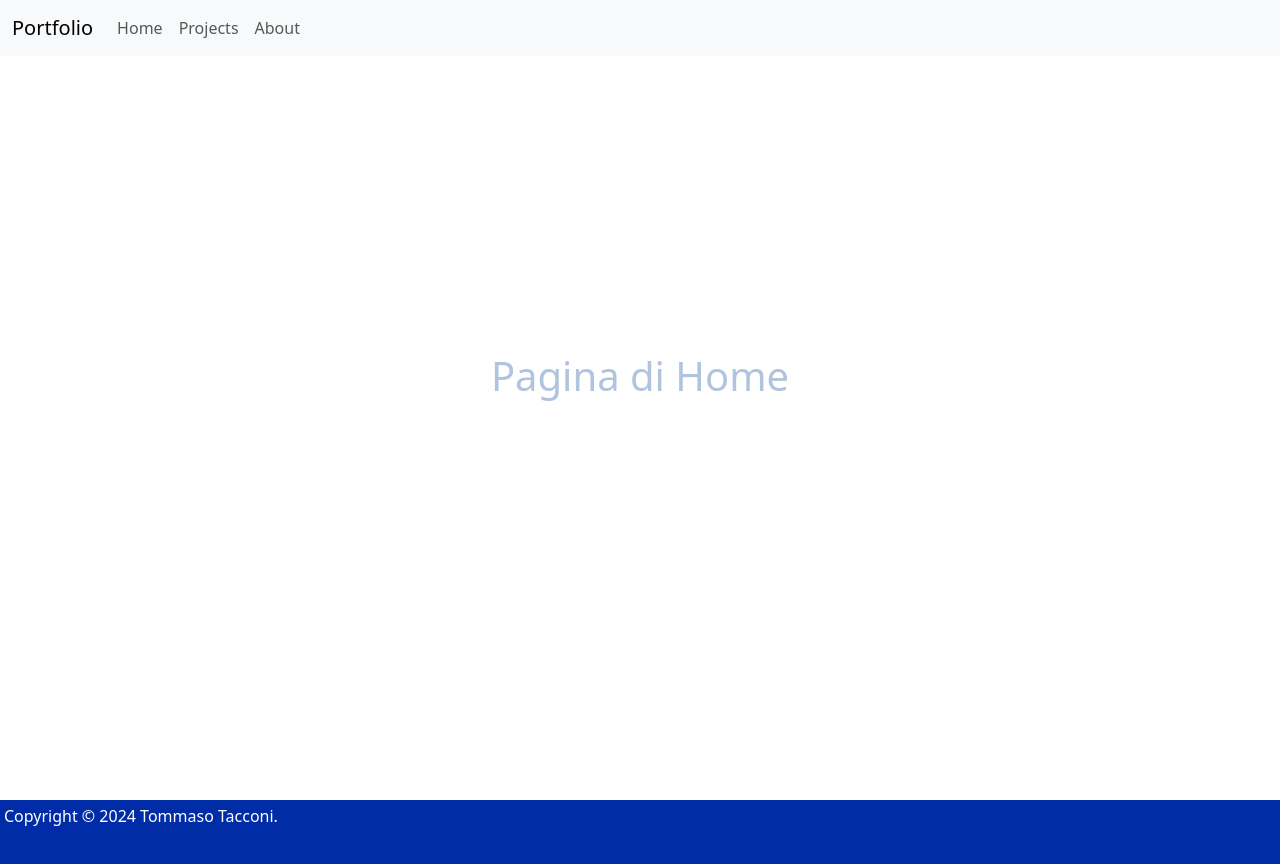
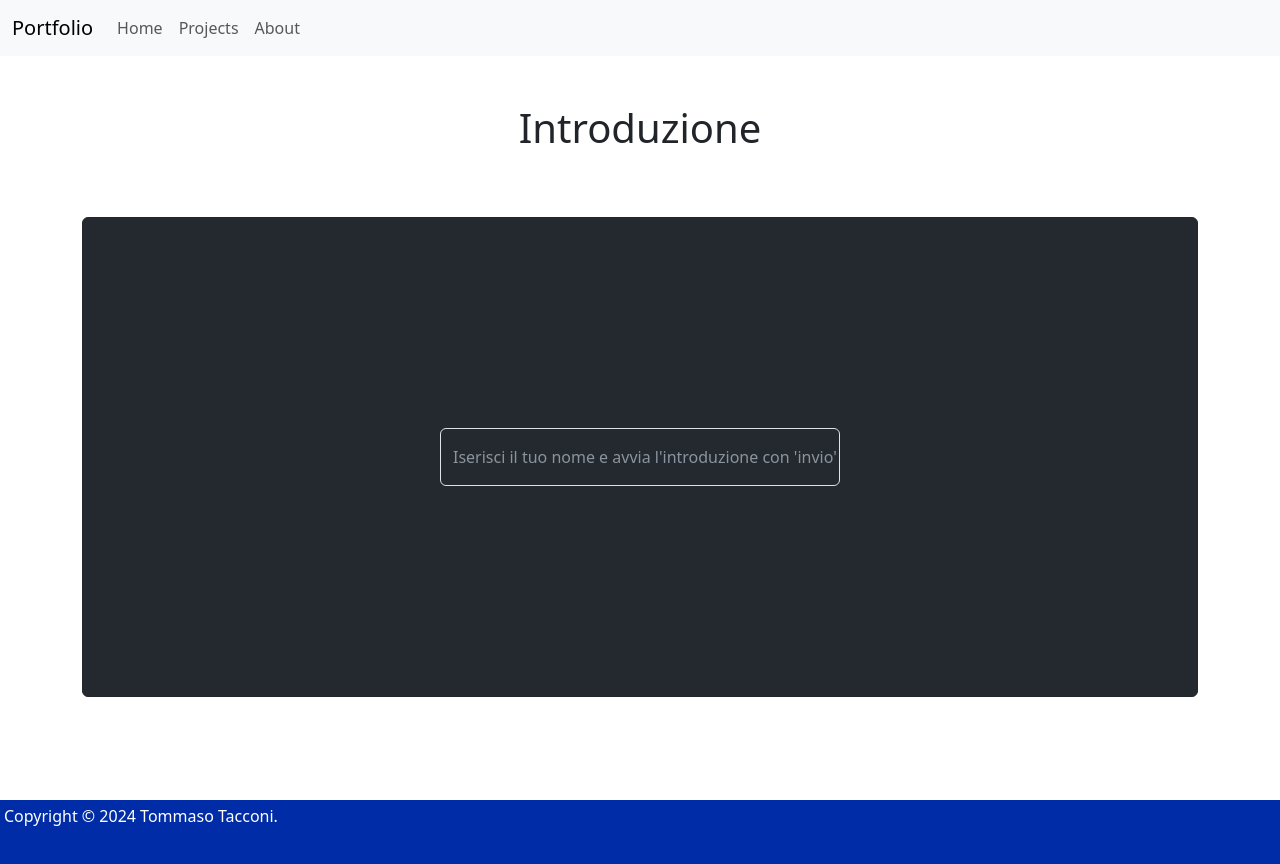
Before and after one commit to tommasotacconi/vite-boolfolio, a Vue app: page / in a window 1280 px wide. Shown: the top 864 px of the page. Built offline with nearby package versions, Linux system fonts and the light colour scheme.

Commit message:
feat: Add introduction in home, with name input and live writing animation on pushing enter

```diff
--- /dev/null
+++ b/src/js/thoughts.js
@@ -0,0 +1,44 @@
+// Thoughts per time intervals
+export default {
+  '7-9': {
+    name: 'earlyMorning',
+    sentences: ['Sta iniziando la giornata.', 'Un nuovo giorno attende'],
+  },
+  '9-12': {
+    name: 'morning',
+    sentences: ['Probabilmente avrai qualche impegno imminente', 'La giornata sarà lunga e avrai delle sfide da affrontare'],
+  },
+  '12-14': {
+    name: 'midDay',
+    sentences: ['È orario di pranzo.', 'Forse starai correndo a pranzo'],
+  },
+  '14-15': {
+    name: 'firstAfternoon',
+    sentences: ['Sta iniziando il pomeriggio.', "A quest'ora un po' ci si addormenta", 'Starai organizzando il pomeriggio'],
+  },
+  '15-19': {
+    name: 'afternoon',
+    sentences: [
+      'Magari ti serve una pausa',
+      'Credo che qualche passo ti possa aiutare in questo pomeriggio.',
+      "Mangia pure se ti è venuta un po' fame.",
+    ],
+  },
+  '19-22': {
+    name: 'evening',
+    sentences: [
+      "C'è ancora tempo per inseguire un obiettivo quotidiano",
+      'Forse hai ancora qualche impegno da svolgere',
+      'Prenditi del tempo',
+      'Spero che potrai fare buon uso di ciò che hai imparato oggi, le esperienze che facciamo ci aiutano a capire chi siamo.',
+    ],
+  },
+  '22-2': {
+    name: 'earlyNight',
+    sentences: ['Spero che tu passa una buona notte.', 'Ancora poche energie ti tengono sveglio'],
+  },
+  '2-6': {
+    name: 'night',
+    sentences: ['Ora è notte', 'Sicuramente ti conviene riposare', "Che silenzio a quest'ora."],
+  },
+};
--- a/src/pages/AppHome.vue
+++ b/src/pages/AppHome.vue
@@ -1,25 +1,154 @@
 <script>
+	import typewriter from '../js/typewriter';
+	import thoughts from '../js/thoughts';
+
+	const getRandInt = (max) => Math.floor(Math.random() * (max + 1));
+	const currHour = 3;
+	let thought = '';
+	for (const [interval, { sentences }] of Object.entries(thoughts)) {
+		const [start, end] = interval.split('-');
+		if (currHour >= start && currHour < end) {
+			thought = sentences[getRandInt(sentences.length - 1)];
+			break;
+		}
+	}
+
 	export default {
 		data() {
 			return {
-
+				name: '',
+				gender: '',
+				loading: false,
+				showInput: true,
 			}
 		},
-	components: {
+		methods: {
+			async handleConfirm(e) {
+				if (!this.name) return;
+
+				this.loading = true;
+				this.resetGender();
+				this.gender = 'female';
+
+				try {
+					if (this.gender) return;
+					const county = 'IT';
+
+					const res = await fetch(`https://gender-api.com/get?name=${this.name}&country=${country}&key=${import.meta.env.VITE_GENDER_API_KEY}`);
+					({ gender: this.gender = '', meaning: this.meaning } = await res.json());
+				} catch (err) {
+					console.log(err);
+				} finally {
+					this.loading = false;
+					this.showInput = false;
+				}
+			},
+			resetGender() {
+				this.gender = '';
+			}
+		},
+		watch: {
+			gender(newValue) {
+				if (!newValue) return;
+
+				const concordance = this.gender.toLowerCase() === 'male' ? 'o' : 'a';
+				const isIncompleteSentence = thought.slice(-1) !== '.';
+				const textBl = `\`Ciao ${this.name}, benvenut${concordance} nel mio portfolio personale!
+
+${thought}${isIncompleteSentence ?
+						', ma qualora volessi dare un\'occhiata,'
+						: ' Comunque, aggiungo solo che'} alla pagina 'progetti' trovi i collegamenti ai siti dimostrativi più recenti che ho realizzato, mentre ad 'info' il mio percorso e i miei contatti.
+
+Ah dimenticavo! Il sito è in test, quindi se notassi qualche funzionamento inatteso, puoi farmelo sapere alla mia mail.\``;
+				const bl = this.$refs.codeBl;
+				bl.innerHTML = textBl;
+				console.log('Start typewriter...');
+				typewriter.createWithProcessing(bl);
+			}
 		}
 	}
 </script>
 
 <template>
-	<h1>Pagina di Home</h1>
+	<div class="container">
+		<h1 class="text-center py-5">Introduzione</h1>
+
+		<div class="code-wrapper">
+			<pre class="cod-ex-block">
+<code ref="codeBl" class="language-javascript typewriter"></code>
+			</pre>
+
+			<Transition name="bounce">
+				<div v-if="showInput" class="input-field">
+					<div class="form-floating">
+						<input id="name" class="form-control" v-model.trim="name" placeholder="inserisci nome" type="text"
+							@keypress.enter="handleConfirm">
+						<label for="name">Iserisci il tuo nome e avvia l'introduzione con 'invio'</label>
+					</div>
+				</div>
+			</Transition>
+		</div>
+	</div>
 </template>
 
-<style scoped>
+<style lang="scss">
 	h1 {
-	height: 80vh;
-	text-align: center;
-	line-height: 80vh;
 		vertical-align: middle;
-	color:lightsteelblue
+		color: #8b949e
+	}
+
+	pre {
+		position: relative;
+	}
+
+	/* Utility */
+	.container {
+		padding: 0 20px;
+		margin: 0 auto;
+		max-width: 1150px;
+	}
+
+	.code-wrapper {
+		position: relative;
+	}
+
+	.bounce-enter-active {
+		animation: bounce-in 0.5s;
+	}
+
+	.bounce-leave-active {
+		animation: bounce-in 0.5s reverse;
+	}
+
+	.input-field {
+		width: 400px;
+		// outline: 3px solid white;
+		// border-radius: 5px;
+
+		position: absolute;
+		left: 50%;
+		top: 50%;
+		translate: -50% -50%;
+		z-index: 1;
+
+		font-size: 1rem;
+
+		.form-floating>.form-control {
+			color: #a5d6ff;
+			background-color: #24292f;
+
+			&,
+			&:focus,
+			&:not(:placeholder-shown) {
+				&~label {
+					color: #8b949e;
+					background-color: transparent;
+
+					&::after {
+						background: transparent !important;
+					}
+				}
+			}
+		}
 	}
 </style>
```
Also changed, not shown: 1 other file (tests, documents, lock files or other folders). Lines whose indentation alone changed are shown as unchanged.
